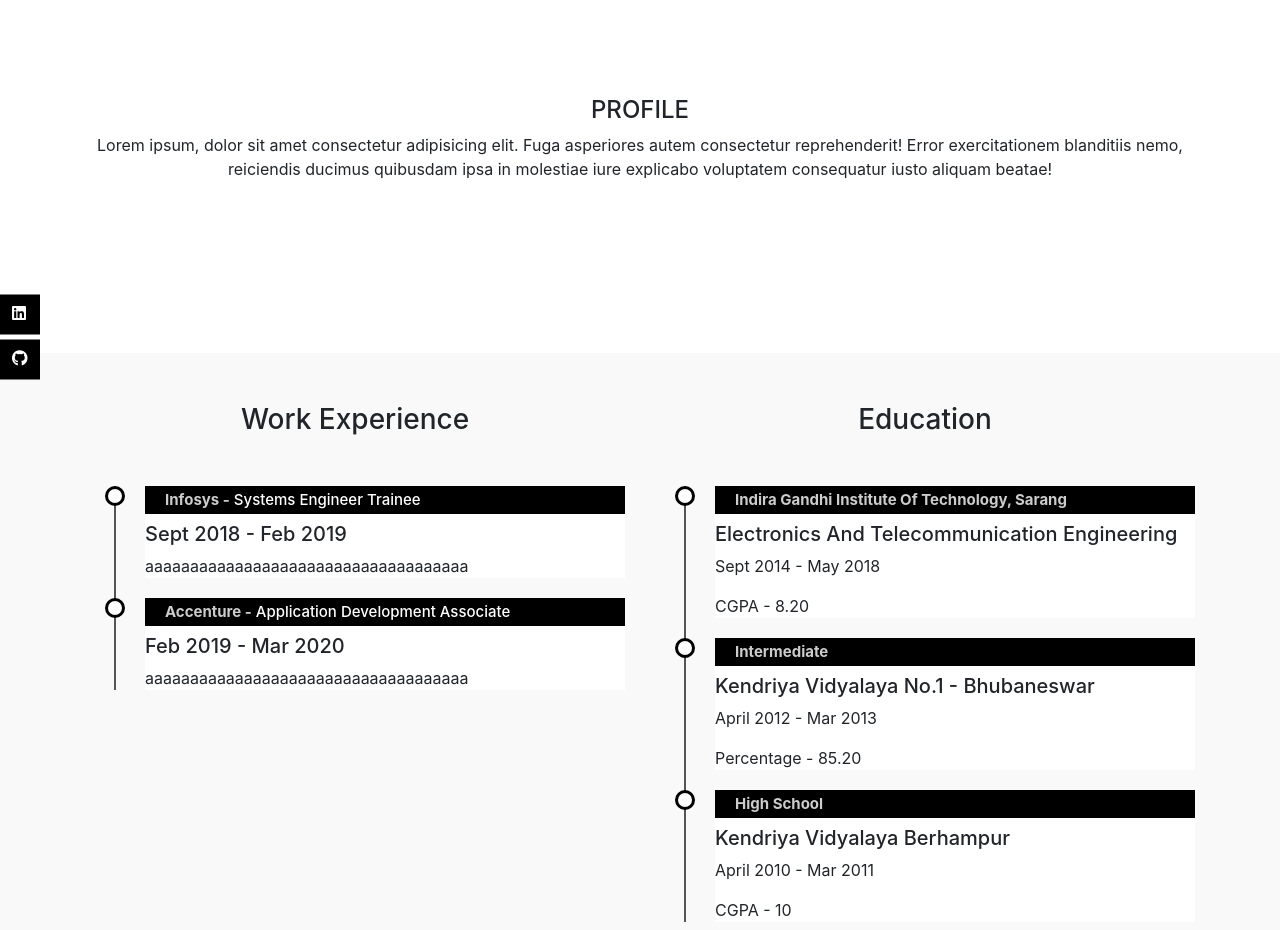
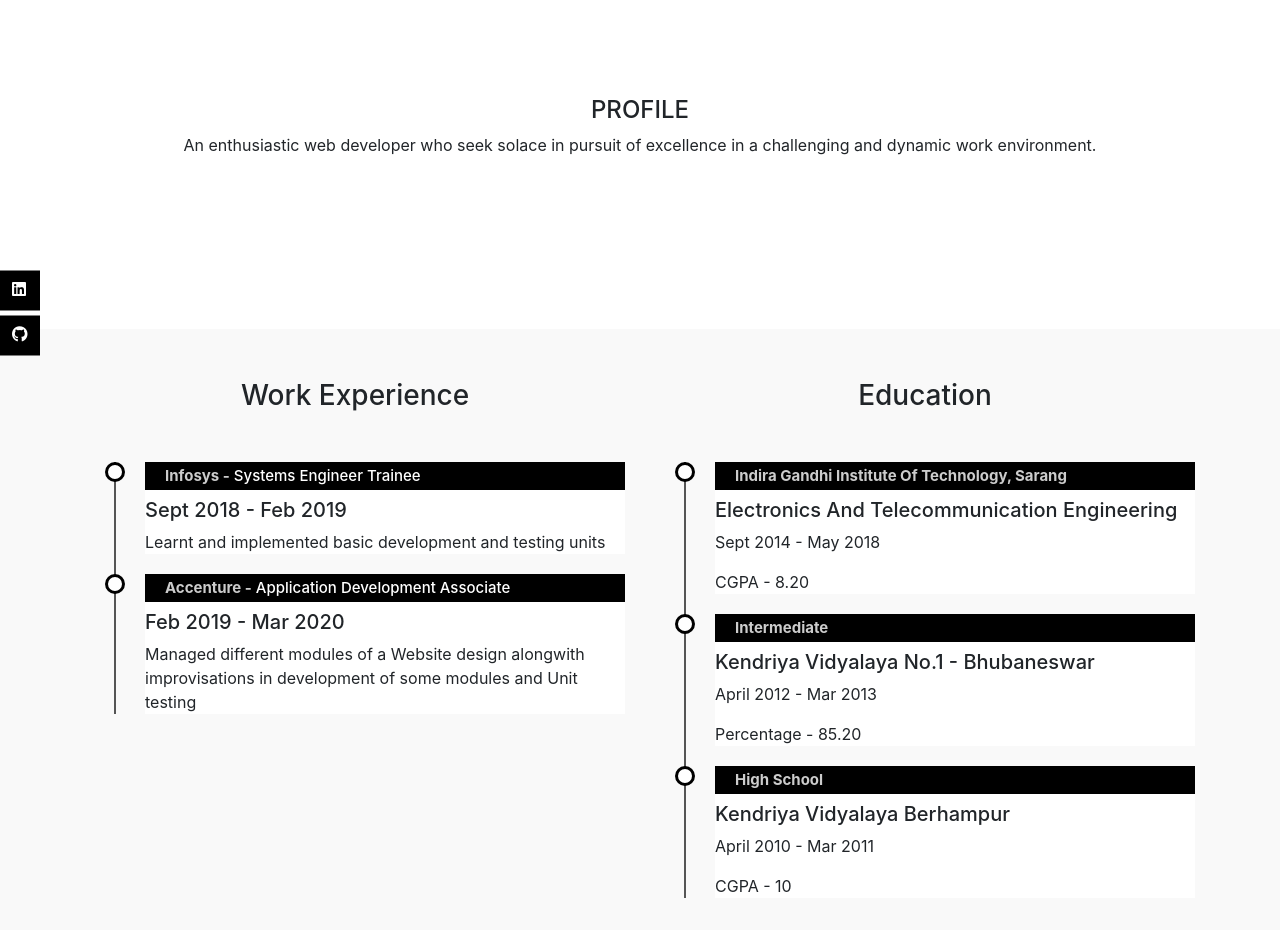
Before and after one commit to Sattwik18/cv, a website: page public/index.html in a window 1280 px wide. Shown: the part 860-1790 px from the top of the page. Drawn offline with nearby package versions, Linux system fonts and the light colour scheme.

Commit message:
Added some content

```diff
--- a/public/index.html
+++ b/public/index.html
@@ -61,10 +61,7 @@
                 <div class="row">
                     <div class="col-md-12 text-center">
                         <h4 id="profile">PROFILE</h4>
-                        <p>Lorem ipsum, dolor sit amet consectetur adipisicing elit.
-                            Fuga asperiores autem consectetur reprehenderit!
-                            Error exercitationem blanditiis nemo, reiciendis ducimus quibusdam
-                            ipsa in molestiae iure explicabo voluptatem consequatur iusto aliquam beatae!
+                        <p>An enthusiastic web developer who seek solace in pursuit of excellence in a challenging and dynamic work environment.
                         </p>
                     </div>
                 </div>
@@ -74,7 +71,7 @@
             <div class="icons">
                 <ul>
                     <a href="https://www.linkedin.com/in/sattwik-mohapatra-06255614a/"><li><i class="fab fa-linkedin"></i></li></a>
-                    <a href=""><li><i class="fab fa-github"></i></li></a>
+                    <a href="https://github.com/Sattwik18"><li><i class="fab fa-github"></i></li></a>
                 </ul>
             </div>
         <!--RESUME-->
@@ -88,12 +85,12 @@
                                 <li>
                                     <h4><span>Infosys -</span> Systems Engineer Trainee</h4>
                                     <h5>Sept 2018 - Feb 2019</h5>
-                                    <p>aaaaaaaaaaaaaaaaaaaaaaaaaaaaaaaaaaaa</p>
+                                    <p>Learnt and implemented basic development and testing units</p>
                                 </li>
                                 <li>
                                     <h4><span>Accenture -</span> Application Development Associate</h4>
                                     <h5>Feb 2019 - Mar 2020</h5>
-                                    <p>aaaaaaaaaaaaaaaaaaaaaaaaaaaaaaaaaaaa</p>
+                                    <p>Managed different modules of a Website design alongwith improvisations in development of some modules and Unit testing</p>
                                 </li>
                             </ul>
                         </div>
```
